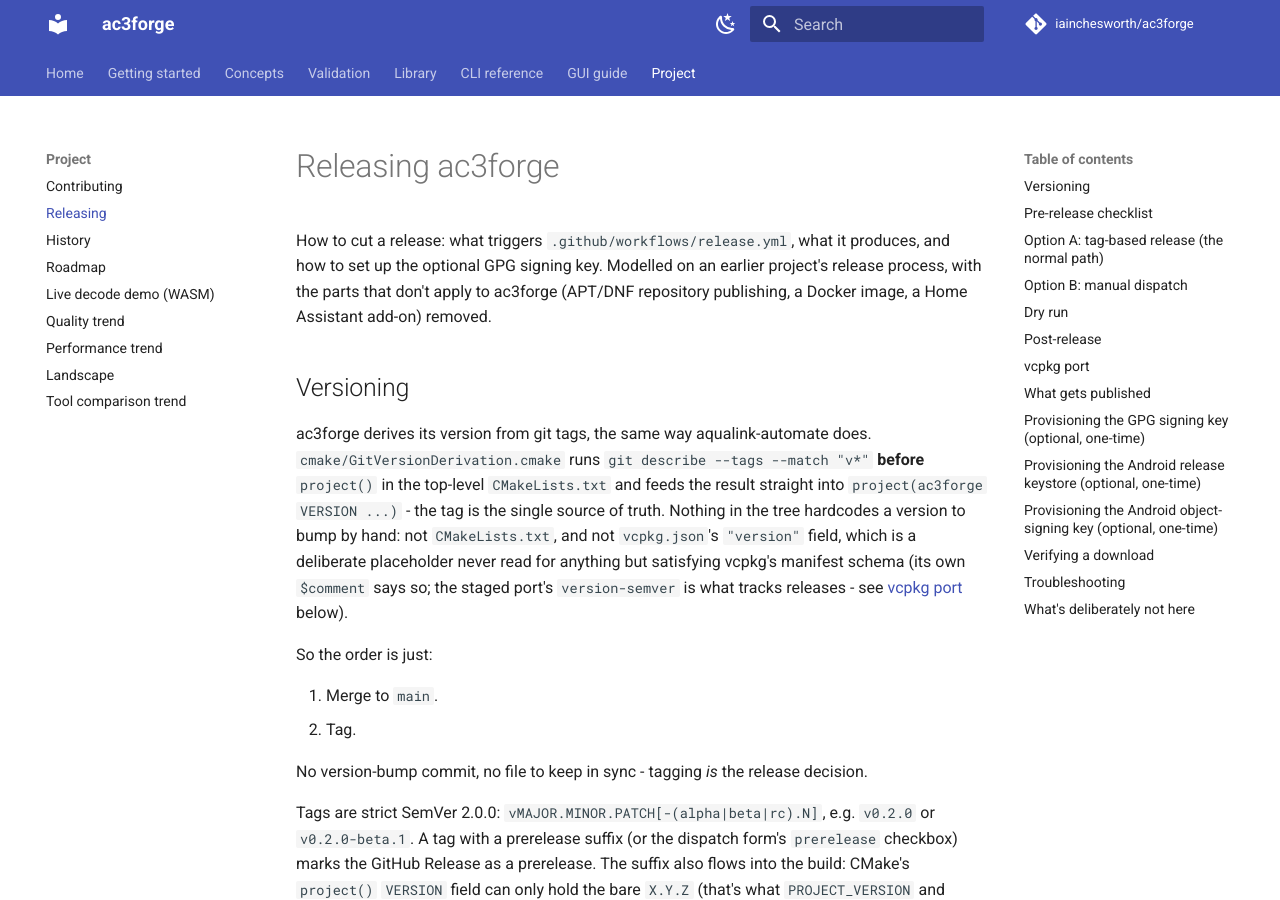
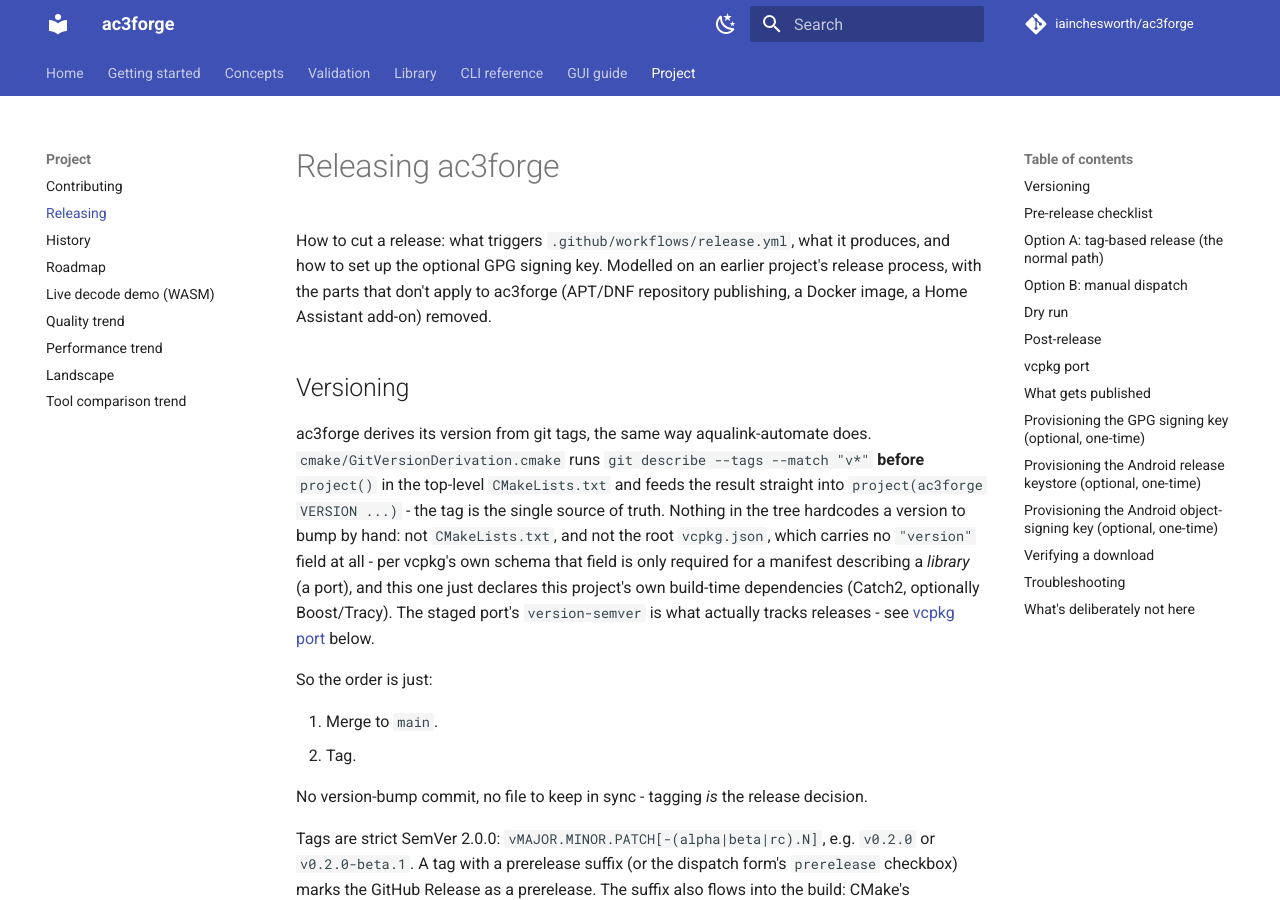
Before and after one commit to iainchesworth/ac3forge, an MkDocs documentation site: the page built from docs/releasing.md, in a window 1280 px wide and 900 px high. Built offline with MkDocs 1.6.1 and Material for MkDocs 9.7.7, drawn with Linux system fonts in a browser that asks for light colours; comment, search, counter and statistics services are not loaded.

Commit message:
fix: drop the placeholder "version" field from the root vcpkg.json
Per vcpkg's own schema (learn.microsoft.com/vcpkg/reference/vcpkg-json),
"version" is only required for a manifest describing a library/port - this
root vcpkg.json just declares this project's own build-time dependencies
(Catch2, optionally Boost/Tracy), so the field was always optional here.
The stale "0.2.0" placeholder value (never updated since the file's
original commit) was a real point of confusion at a glance, even with its
own $comment explaining it - removing the field entirely means there's
nothing to keep in sync or misread, rather than a value to remember to
bump.

Verified via `vcpkg install --dry-run` (default, --x-feature=adm, and
--x-feature=profiling) that the manifest resolves identically without the
field.

```diff
--- a/docs/releasing.md
+++ b/docs/releasing.md
@@ -11,10 +11,11 @@
 `cmake/GitVersionDerivation.cmake` runs `git describe --tags --match "v*"` **before**
 `project()` in the top-level `CMakeLists.txt` and feeds the result straight into
 `project(ac3forge VERSION ...)` - the tag is the single source of truth. Nothing in the tree
-hardcodes a version to bump by hand: not `CMakeLists.txt`, and not `vcpkg.json`'s `"version"`
-field, which is a deliberate placeholder never read for anything but satisfying vcpkg's manifest
-schema (its own `$comment` says so; the staged port's `version-semver` is what tracks releases -
-see [vcpkg port](#vcpkg-port) below).
+hardcodes a version to bump by hand: not `CMakeLists.txt`, and not the root `vcpkg.json`, which
+carries no `"version"` field at all - per vcpkg's own schema that field is only required for a
+manifest describing a *library* (a port), and this one just declares this project's own
+build-time dependencies (Catch2, optionally Boost/Tracy). The staged port's `version-semver` is
+what actually tracks releases - see [vcpkg port](#vcpkg-port) below.
 
 So the order is just:
 
--- a/vcpkg.json
+++ b/vcpkg.json
@@ -1,7 +1,6 @@
 {
   "name": "ac3forge",
-  "version": "0.2.0",
-  "$comment": "The version field above is a deliberate placeholder, never read for anything but satisfying vcpkg's manifest schema: the build's real version derives from git tags (cmake/GitVersionDerivation.cmake), and releases are tracked by the staged port's own version-semver (packaging/vcpkg-port/ac3forge/vcpkg.json). See docs/releasing.md.",
+  "$comment": "No \"version\" field: per vcpkg.json's own schema (learn.microsoft.com/vcpkg/reference/vcpkg-json), version is only required for a manifest describing a library/port - this one just declares this project's own build-time dependencies. The build's real version derives from git tags (cmake/GitVersionDerivation.cmake); the staged port's version-semver (packaging/vcpkg-port/ac3forge/vcpkg.json) is what tracks releases. See docs/releasing.md.",
   "description": "Clean-room AC-3 (ATSC A/52) encoder library and tools in C++23. Codec code has no third-party dependencies; vcpkg supplies test/tooling packages only.",
   "builtin-baseline": "eaca4a577b6b678c6e10252754b6988a61746c19",
   "dependencies": [
```
